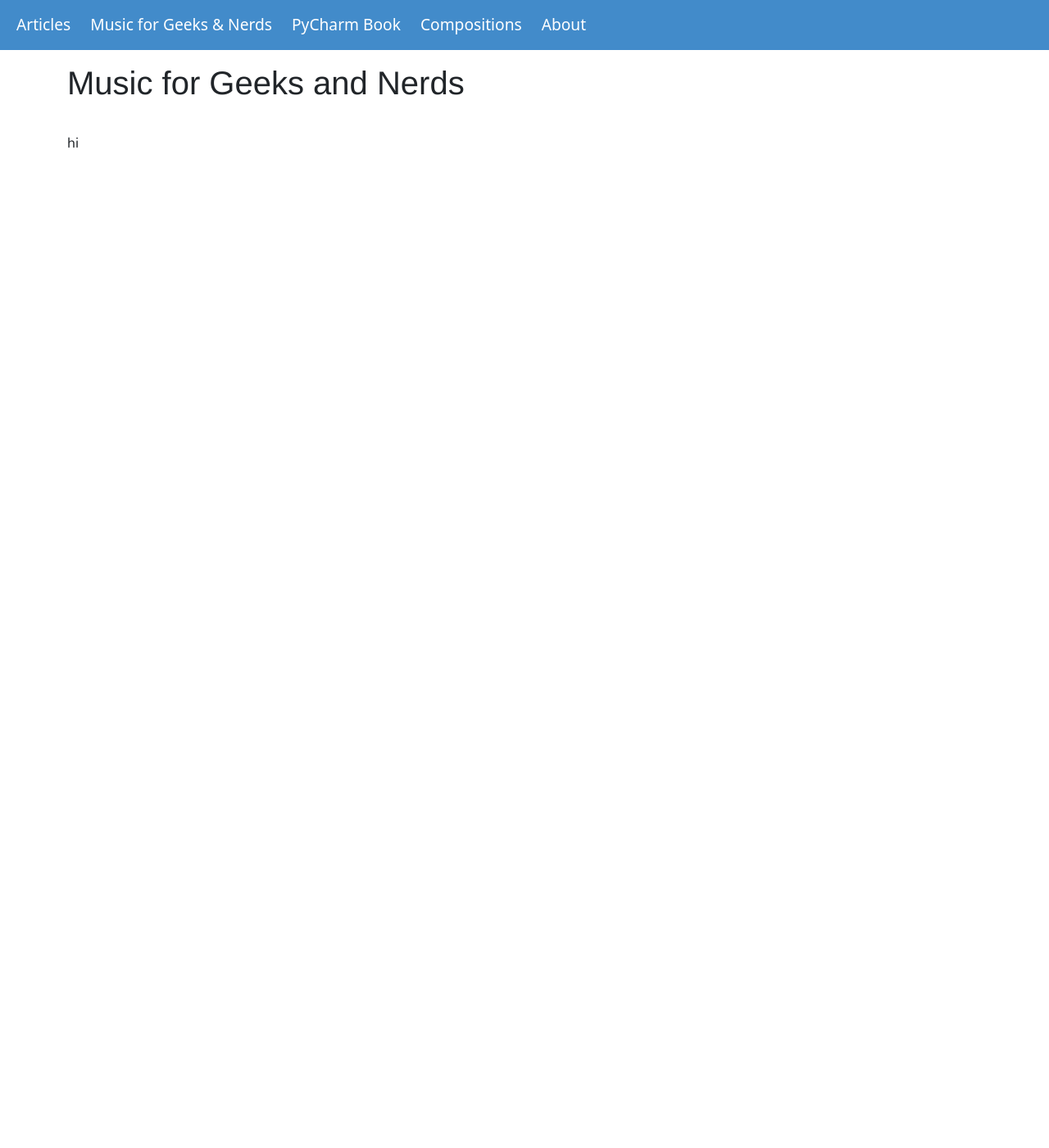
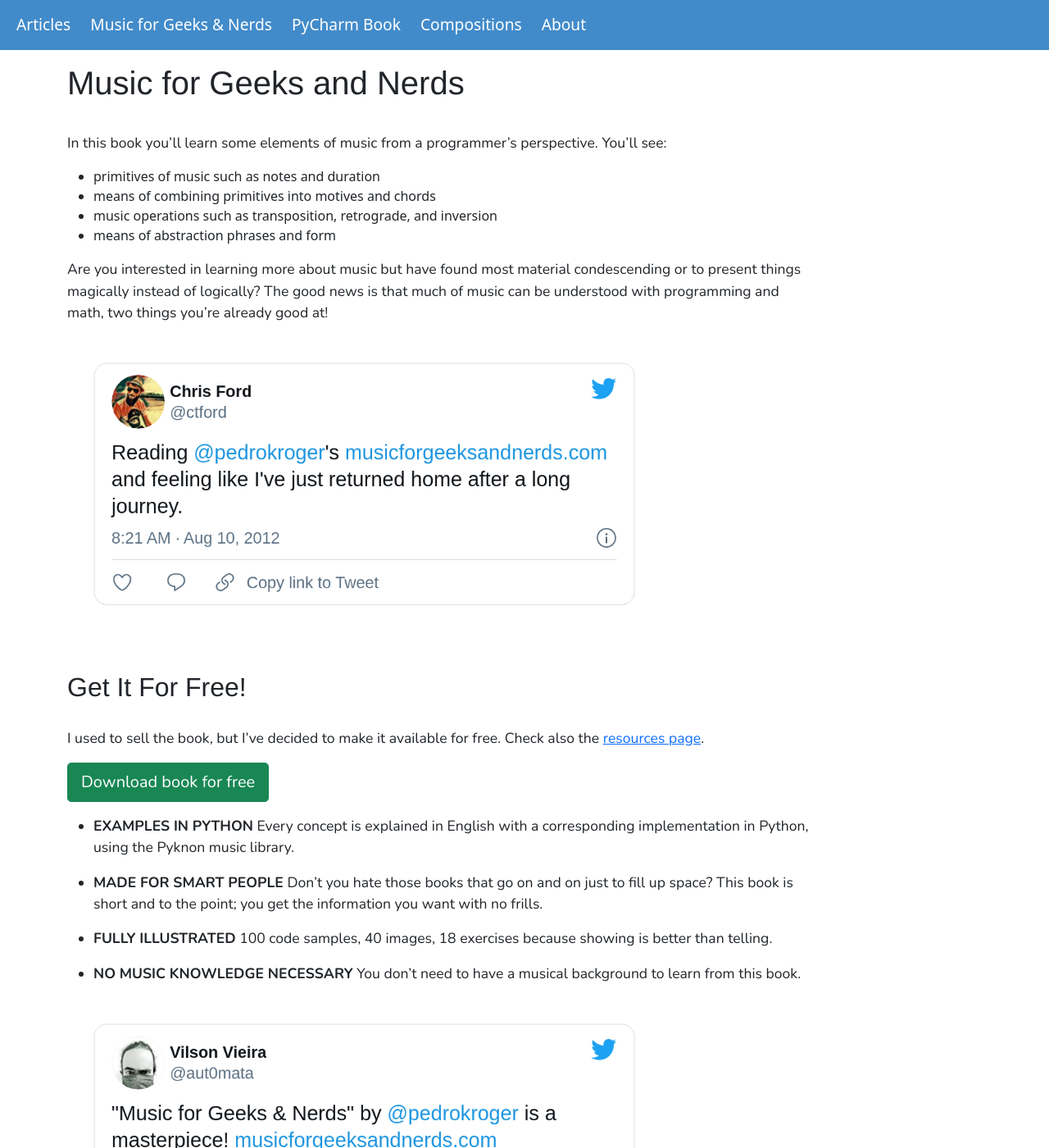
Before and after one commit to kroger/pedrokroger, a Jekyll site: the page built from mfgan.md, in a window 1280 px wide and 1400 px high. Shown: the whole window at 82% size. Built offline with Jekyll 4.4.1, drawn with Linux system fonts in a browser that asks for light colours; some web fonts are replaced.

Commit message:
MFGAN content

```diff
--- a/mfgan.md
+++ b/mfgan.md
@@ -1,6 +1,41 @@
 ---
+title: Music for Geeks and Nerds
 layout: page
-title: Music for Geeks and Nerds
 ---
 
-hi
+In this book you'll learn some elements of music from a programmer's perspective. You'll
+see:
+
+- primitives of music such as notes and duration
+- means of combining primitives into motives and chords
+- music operations such as transposition, retrograde, and inversion
+- means of abstraction phrases and form
+
+Are you interested in learning more about music but have found most material
+condescending or to present things magically instead of logically? The good news is that
+much of music can be understood with programming and math, two things you're already good
+at!
+
+<!-- https://twitter.com/ctford/status/233840531963248641 -->
+
+![](/img/tweet1.png)
+
+
+## Get It For Free!
+
+I used to sell the book, but I've decided to make it available for free. Check also the [resources page](/mfgan-resources/).
+
+<a href="https://github.com/kroger/books/blob/master/README.md" class="btn btn-success btn-lg" role="button">Download book for free</a>
+
+
+- **EXAMPLES IN PYTHON** Every concept is explained in English with a corresponding implementation in Python, using the Pyknon music library.
+
+- **MADE FOR SMART PEOPLE** Don't you hate those books that go on and on just to fill up space? This book is short and to the point; you get the information you want with no frills.
+
+- **FULLY ILLUSTRATED** 100 code samples, 40 images, 18 exercises because showing is better than telling.
+
+- **NO MUSIC KNOWLEDGE NECESSARY** You don't need to have a musical background to learn from this book.
+
+<!-- https://twitter.com/aut0mata/status/228139397365772288 -->
+
+![](/img/tweet2.png)
```
Also changed, not shown: _includes/youtube.html (added, +9 -0 lines), mfgan-resources.md (added, +78 -0 lines).
